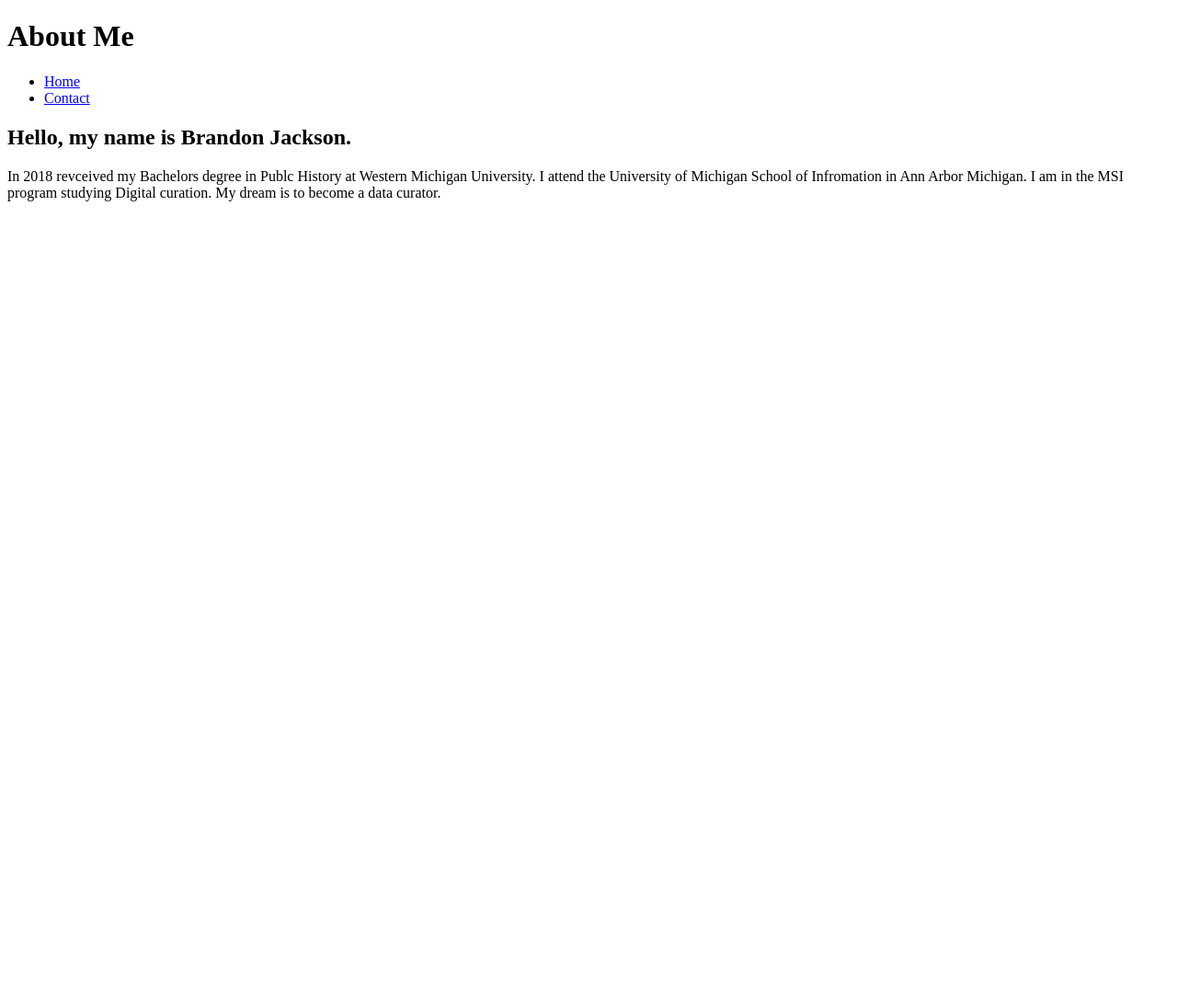
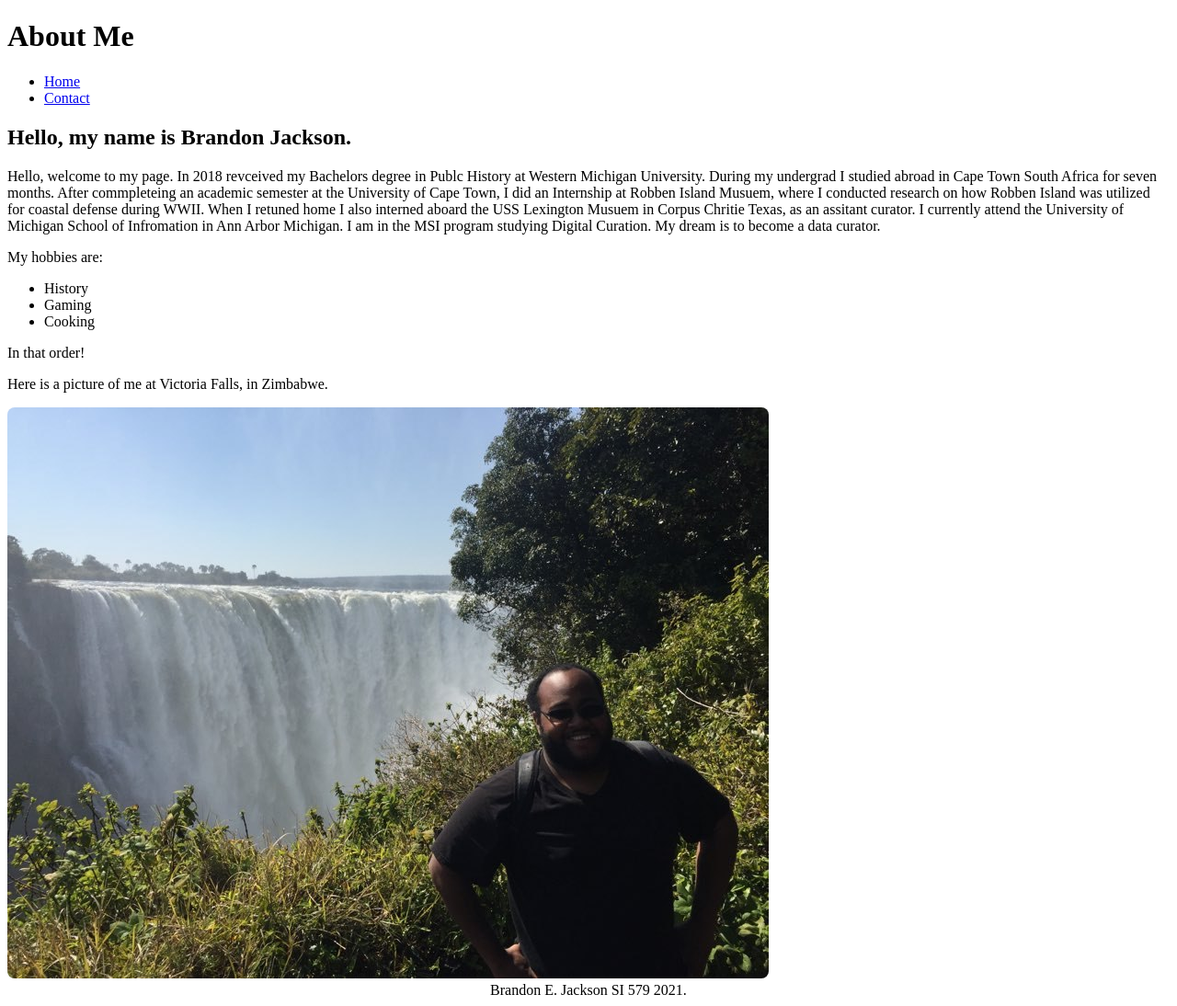
Before and after one commit to brandjac/problem_set_1, a plain HTML site: page index.html in a window 1280 px wide. Shown: the whole page at 92% size. Before the commit the page ends 800 px from the top, so only its background shows below. Drawn offline with Linux system fonts and the light colour scheme.

Commit message:
Add files via upload

```diff
--- a/index.html
+++ b/index.html
@@ -3,8 +3,6 @@
     <head>
         <meta charset="utf-8">
         <meta name="viewport" content="width=device-width, initial-scale=1.0">
-        <link rel="stylesheet"  href="css/html5reset.css">
-        <link rel="stylesheet" type="text/css" href="style.css">
         <link href="https://fonts.googleapis.com/css2?family=Montserrat&display=swap" rel="stylesheet">
     </head>
     <header>
@@ -13,11 +11,46 @@
         <nav>
             <ul>
                 <li><a href="index.html">Home</a></li>
-                <li><a href="./contact.html">Contact</a></li>
+                <li><a href="contact.html .html">Contact</a></li>
             </ul>
         </nav>
+    </header>
+    <section>
         <h2>Hello, my name is Brandon Jackson.</h2>
-        <p>In 2018 revceived my Bachelors degree in Publc History at Western Michigan University. I attend the University of Michigan School of Infromation in Ann Arbor Michigan. I am in the MSI program studying Digital curation. My dream is to become
-    a data curator.</p>
+        <p>Hello, welcome to my page. In 2018 revceived my Bachelors degree in Publc History at Western Michigan University.
+        During my undergrad I studied abroad in Cape Town South Africa for seven months.
+        After commpleteing an academic semester at the University of Cape Town,
+        I did an Internship at Robben Island Musuem, where I conducted research on how Robben Island was utilized for coastal defense during WWII.
+        When I retuned home I also interned aboard the USS Lexington Musuem in Corpus Chritie Texas,  as an assitant curator.
+        I currently attend the University of Michigan School of Infromation in Ann Arbor Michigan. I am in the MSI program studying Digital Curation.
+        My dream is to become a data curator.</p>
 
-    </header>
+        <p>My hobbies are:</p>
+        <ul>
+            <li>History</li>
+            <li>Gaming</li>
+            <li>Cooking</li>
+        </ul>
+        <p>In that order!</p>
+    </section>
+<section>
+    <p>Here is a picture of me at Victoria Falls, in Zimbabwe.</p>
+    <img src="zimvictoirafalls.jpg" alt="Victoria Falls">
+</section>
+
+
+
+<style>
+    footer {
+        text-align: center;
+    }
+    img {
+        border-radius: 8px;
+}
+@media only screen
+    and (device-width: 390px)
+    and (device-height: 844px)
+    and (-webkit-device-pixel-ratio: 3) { }
+</style>
+
+<footer> Brandon E. Jackson SI 579 2021. </footer>
```
Also changed, not shown: contact.html .html (added, +44 -0 lines), zimvictoirafalls.jpg (added), 1 other file.
